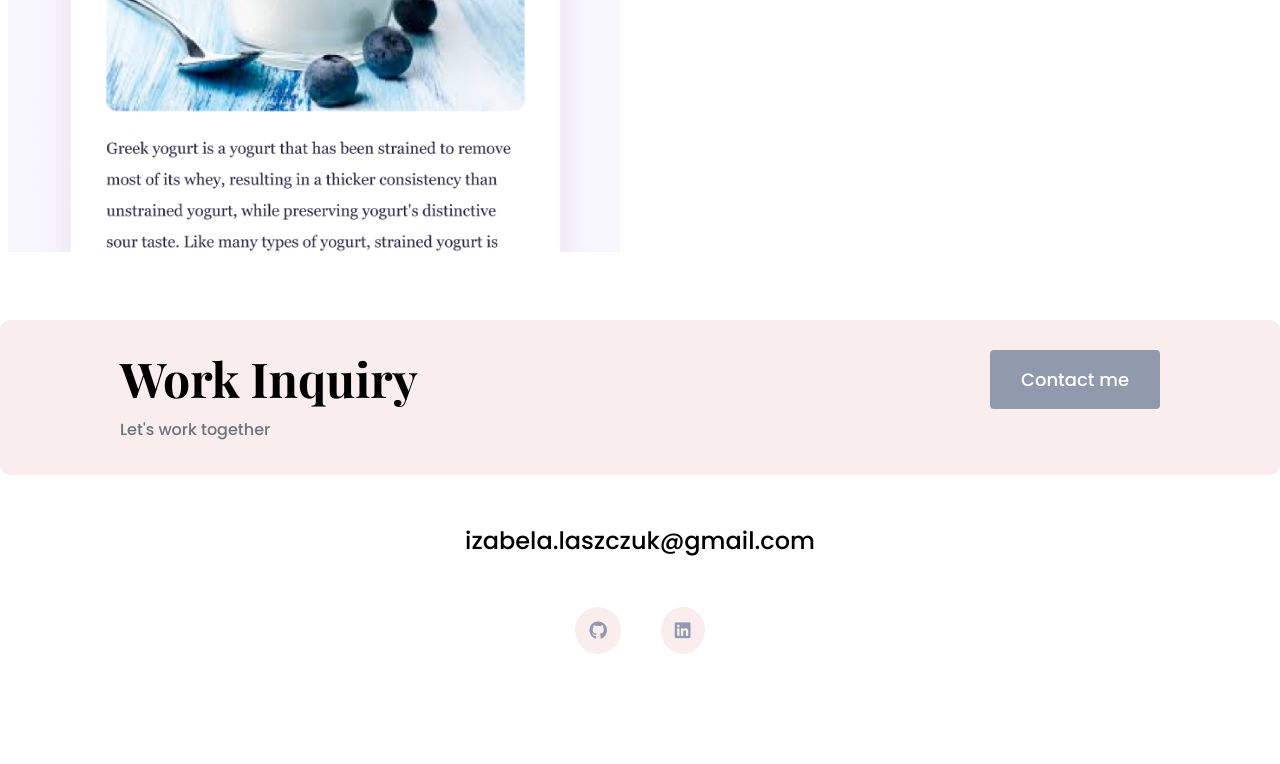
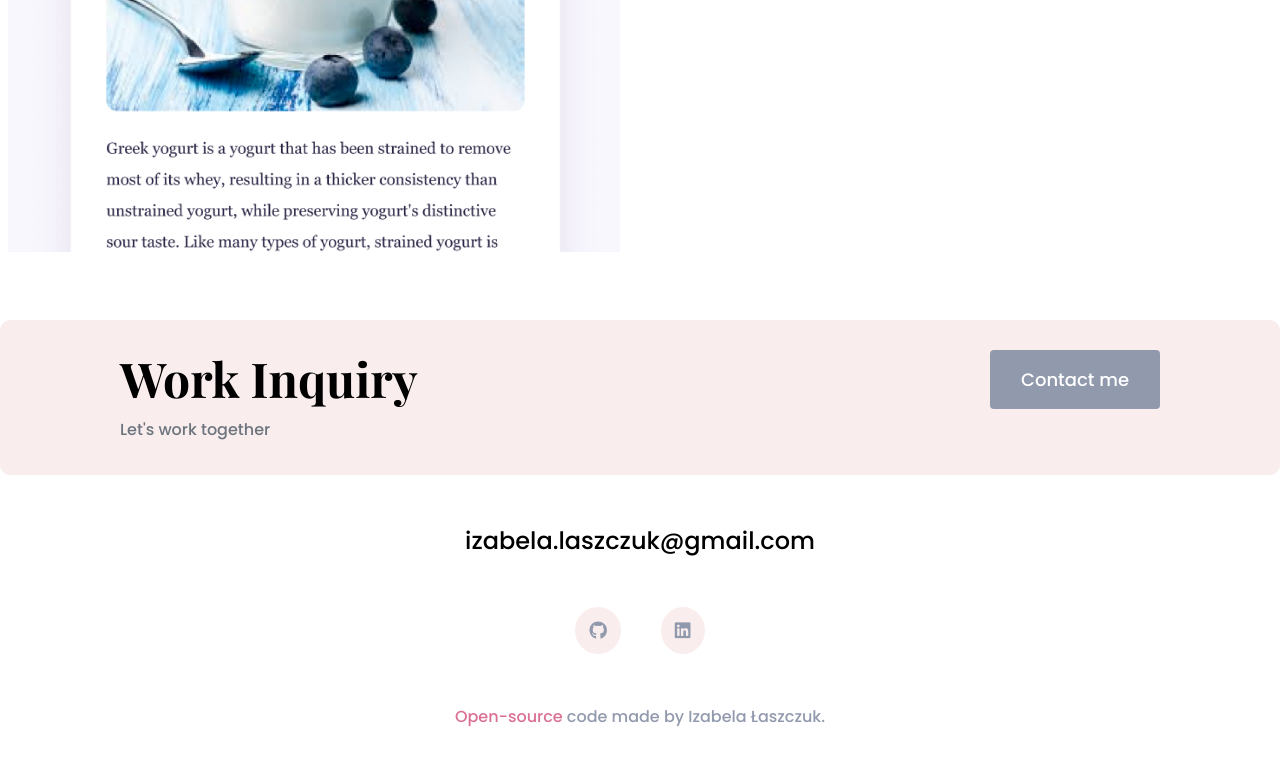
Before and after one commit to IzabelaLas/Portfolio, a plain HTML site: page index.html in a window 1280 px wide. Shown: the part 2368-3132 px from the top of the page. Before the commit the page ends 3082 px from the top, so only its background shows below. Drawn offline with nearby package versions, Linux system fonts and the light colour scheme.

Commit message:
Final touches

```diff
--- a/index.html
+++ b/index.html
@@ -142,7 +142,8 @@
           <a href="https://github.com/IzabelaLas" title="Github link" target="_blank"><i class="fa-brands fa-github"></i></a>
         <a href="https://www.linkedin.com/in/izabela-laszczuk/" title="LinkedIn link" target="_blank"><i class="fa-brands fa-linkedin"></i></a>
     </div>
+    <p class="text-center mt-5 code-info"><a href="https://github.com/IzabelaLas/Portfolio" class="code-info-link">Open-source</a> code made by Izabela Łaszczuk.</p>
     </footer>
     </div>
-  </body>
+</body>
 </html>
--- a/styles/style.css
+++ b/styles/style.css
@@ -163,6 +163,19 @@ footer .contact-box p {
   margin: 0;
 }
 
+.code-info {
+  color: var(--branding-color);
+}
+
+.code-info-link {
+  color: palevioletred;
+  text-decoration: none;
+}
+
+.code-info-link:hover {
+  color: gray;
+}
+
 @media (max-width: 900px) {
   h1 {
     font-size: 60px;
```
